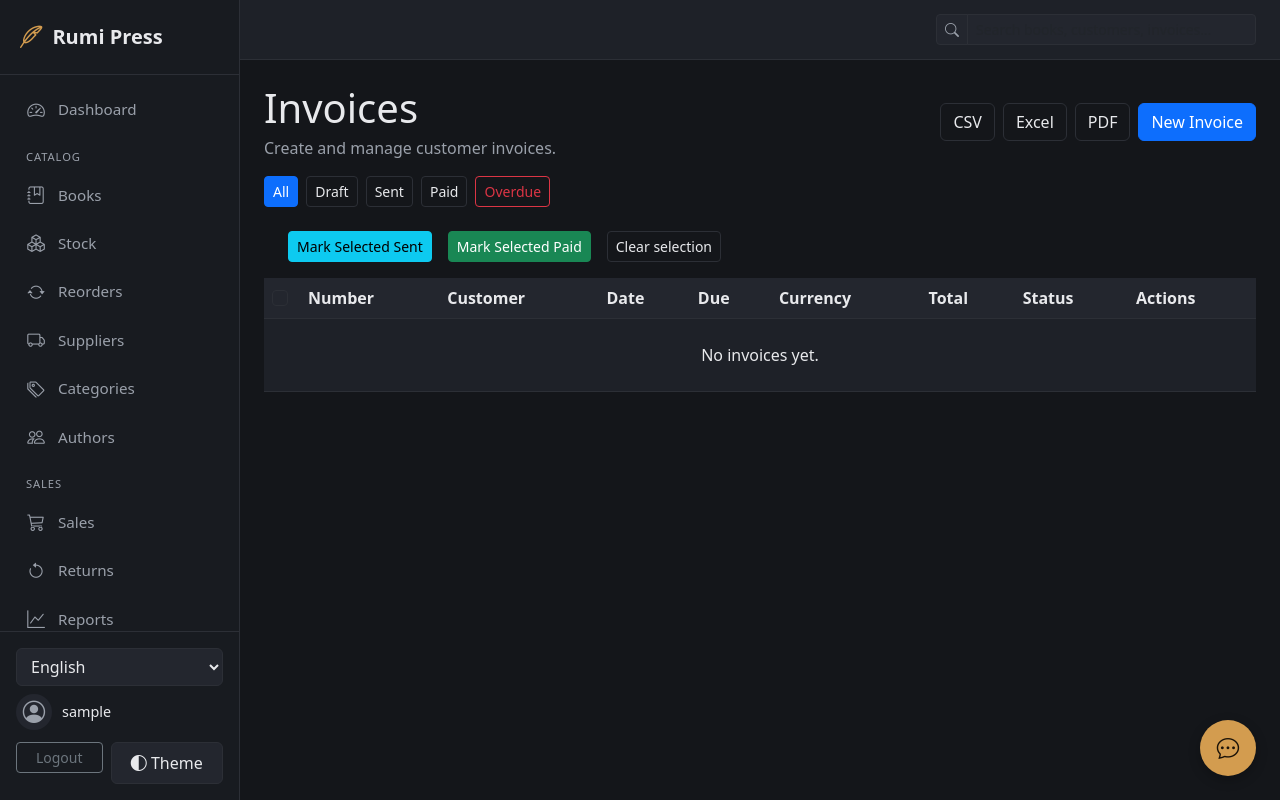
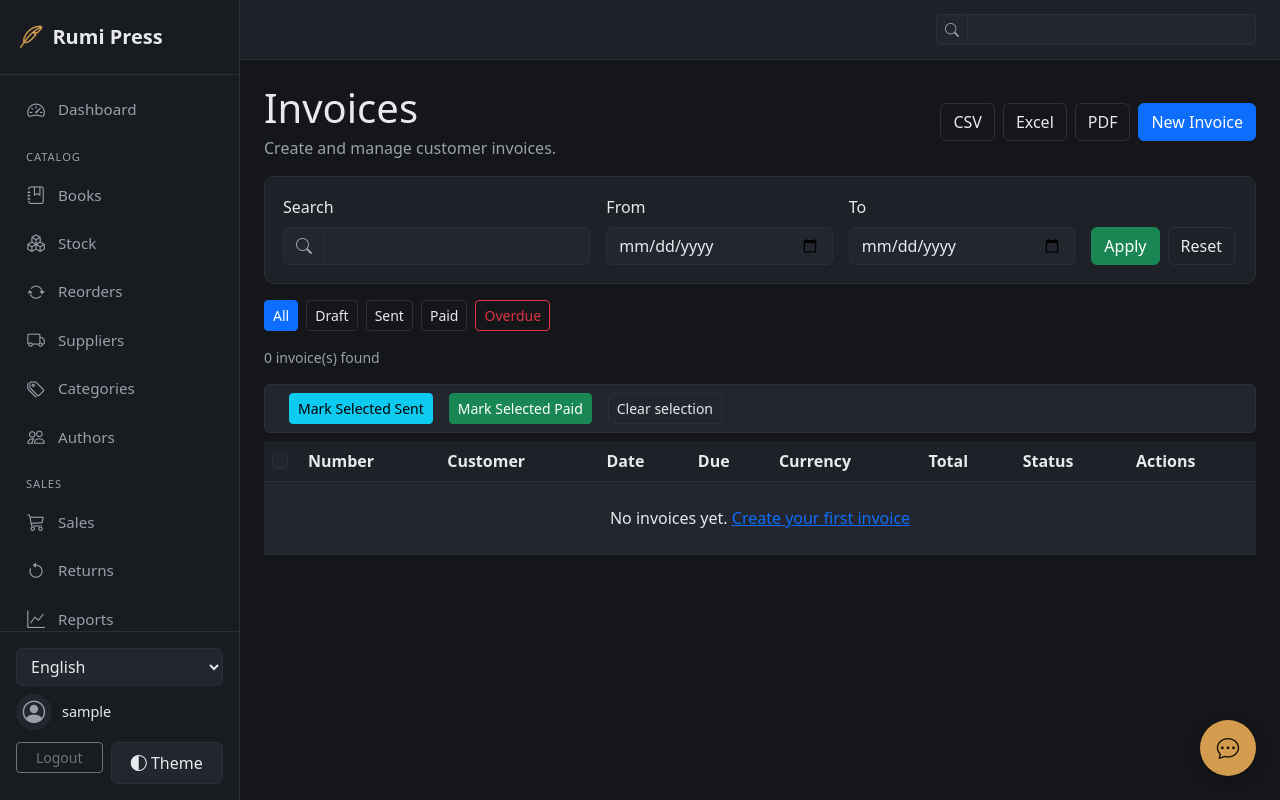
Before and after one commit to dramedev/books, a Django app: page /invoices/ in a window 1280 px wide. Run offline with Django 5.2, Linux system fonts and the light colour scheme; the visitor is signed in with stand-in values (Sample User, id 1); data that the repository does not hold is empty.

Commit message:
Improve invoice list UX and fix bulk-bar/table markup bugs
Add search (invoice number/customer/email) and date-range filtering,
result count, and removable active-filter chips, matching the book
list. Status filter links and pagination now preserve other query
params instead of dropping them. Icon-only View/PDF/Delete buttons
free up row width on mobile. Also fixes a duplicate `style` attribute
on the bulk-action bar and missing thead/tbody, same as the book list
fix, and splits the empty state into "no invoices" vs "no matches".

Co-Authored-By: Claude Sonnet 4.6 <noreply@anthropic.com>

```diff
--- a/books/templates/books/invoice_list.html
+++ b/books/templates/books/invoice_list.html
@@ -18,14 +18,51 @@
 </div>
 </div>
 
+<form class="filter-panel mb-3" method="get">
+{% if selected_status %}<input type="hidden" name="status" value="{{ selected_status }}">{% endif %}
+<div class="row g-3 align-items-end">
+<div class="col-md-4">
+<label class="form-label" for="q">{% translate "Search" %}</label>
+<div class="input-group">
+<span class="input-group-text"><i class="bi bi-search"></i></span>
+<input id="q" name="q" class="form-control" value="{{ filters.q }}" placeholder="{% translate 'Invoice number, customer, email' %}">
+</div>
+</div>
+<div class="col-md-3">
+<label class="form-label" for="start_date">{% translate "From" %}</label>
+<input id="start_date" type="date" name="start_date" class="form-control" value="{{ filters.start_date }}">
+</div>
+<div class="col-md-3">
+<label class="form-label" for="end_date">{% translate "To" %}</label>
+<input id="end_date" type="date" name="end_date" class="form-control" value="{{ filters.end_date }}">
+</div>
+<div class="col-md-auto d-flex gap-2 align-items-end">
+<button class="btn btn-success" type="submit">{% translate "Apply" %}</button>
+<a class="btn btn-outline-light" href="{% url 'invoice_list' %}">{% translate "Reset" %}</a>
+</div>
+</div>
+</form>
+
 <div class="mb-3 d-flex gap-2 flex-wrap align-items-center">
-<a class="btn btn-sm {% if not selected_status %}btn-primary{% else %}btn-outline-light{% endif %}" href="{% url 'invoice_list' %}">{% translate "All" %}</a>
-{% for value, label in status_choices %}
-<a class="btn btn-sm {% if selected_status == value %}btn-primary{% else %}btn-outline-light{% endif %}" href="?status={{ value }}">{{ label }}</a>
+{% for status_link in status_links %}
+<a class="btn btn-sm {% if status_link.active %}btn-primary{% else %}btn-outline-light{% endif %}" href="{{ status_link.url }}">{{ status_link.label }}</a>
 {% endfor %}
-<a class="btn btn-sm {% if selected_status == 'overdue' %}btn-danger{% else %}btn-outline-danger{% endif %}" href="?status=overdue">
+<a class="btn btn-sm {% if overdue_link.active %}btn-danger{% else %}btn-outline-danger{% endif %}" href="{{ overdue_link.url }}">
 {% translate "Overdue" %}{% if overdue_count %} <span class="badge bg-light text-danger ms-1">{{ overdue_count }}</span>{% endif %}
 </a>
+</div>
+
+<div class="d-flex flex-wrap align-items-center justify-content-between gap-2 mb-3">
+<span class="muted-text small">{{ result_count_text }}</span>
+{% if active_filters %}
+<div class="d-flex flex-wrap gap-2">
+{% for active_filter in active_filters %}
+<a class="badge text-decoration-none" style="background:var(--surface-alt); color:var(--text); border:1px solid var(--border);" href="?{{ active_filter.url }}">
+{{ active_filter.label }} <i class="bi bi-x"></i>
+</a>
+{% endfor %}
+</div>
+{% endif %}
 </div>
 
 {% if perms.books.change_invoice %}
@@ -34,7 +71,7 @@
 <input type="hidden" name="next" value="{{ request.get_full_path }}">
 </form>
 
-<div id="invoiceBulkBar" style="display:none;" class="d-flex align-items-center gap-3 mb-2 p-2 rounded" style="background:var(--surface-alt); border:1px solid var(--border);">
+<div id="invoiceBulkBar" style="display:none; background:var(--surface-alt); border:1px solid var(--border);" class="d-flex align-items-center gap-3 mb-2 p-2 rounded">
 <span id="invoiceBulkCount" class="muted-text small"></span>
 <button type="submit" form="invoiceBulkForm" name="action" value="sent" class="btn btn-info btn-sm">{% translate "Mark Selected Sent" %}</button>
 <button type="submit" form="invoiceBulkForm" name="action" value="paid" class="btn btn-success btn-sm">{% translate "Mark Selected Paid" %}</button>
@@ -44,6 +81,7 @@
 
 <div class="table-responsive">
 <table class="table table-striped align-middle">
+<thead>
 <tr>
 {% if perms.books.change_invoice %}
 <th style="width:36px;">
@@ -59,7 +97,8 @@
 <th>{% translate "Status" %}</th>
 <th>{% translate "Actions" %}</th>
 </tr>
-
+</thead>
+<tbody>
 {% for invoice in invoices %}
 <tr {% if invoice.is_overdue %}class="table-danger"{% endif %}>
 {% if perms.books.change_invoice %}
@@ -81,8 +120,12 @@
 <td>{{ invoice.grand_total }}</td>
 <td><span class="badge {{ invoice.status_badge_class }}">{{ invoice.get_status_display }}</span></td>
 <td class="d-flex gap-2 flex-wrap">
-<a class="btn btn-outline-light btn-sm" href="{% url 'invoice_detail' invoice.id %}">{% translate "View" %}</a>
-<a class="btn btn-outline-light btn-sm" href="{% url 'invoice_pdf' invoice.id %}">{% translate "PDF" %}</a>
+<a class="btn btn-outline-light btn-sm" href="{% url 'invoice_detail' invoice.id %}" title="{% translate 'View' %}" aria-label="{% translate 'View' %}">
+<i class="bi bi-eye"></i>
+</a>
+<a class="btn btn-outline-light btn-sm" href="{% url 'invoice_pdf' invoice.id %}" title="{% translate 'PDF' %}" aria-label="{% translate 'PDF' %}">
+<i class="bi bi-file-earmark-pdf"></i>
+</a>
 {% if perms.books.change_invoice %}
 {% if invoice.status == "draft" %}
 <form method="post" action="{% url 'invoice_update_status' invoice.id 'sent' %}" class="d-inline">
@@ -97,21 +140,31 @@
 {% endif %}
 {% endif %}
 {% if perms.books.delete_invoice %}
-<a class="btn btn-danger btn-sm" href="{% url 'invoice_delete' invoice.id %}">{% translate "Delete" %}</a>
+<a class="btn btn-danger btn-sm" href="{% url 'invoice_delete' invoice.id %}" title="{% translate 'Delete' %}" aria-label="{% translate 'Delete' %}">
+<i class="bi bi-trash"></i>
+</a>
 {% endif %}
 </td>
 </tr>
 {% empty %}
-<tr><td colspan="{% if perms.books.change_invoice %}9{% else %}8{% endif %}" class="text-center muted-text py-4">{% translate "No invoices yet." %}</td></tr>
+<tr>
+<td colspan="{% if perms.books.change_invoice %}9{% else %}8{% endif %}" class="text-center muted-text py-4">
+{% if has_any_invoices %}
+{% translate "No invoices match the current filters." %}
+{% else %}
+{% translate "No invoices yet." %}
+{% if perms.books.add_invoice %}
+<a href="{% url 'invoice_create' %}">{% translate "Create your first invoice" %}</a>
+{% endif %}
+{% endif %}
+</td>
+</tr>
 {% endfor %}
+</tbody>
 </table>
 </div>
 
-{% if selected_status %}
-{% include "books/_pagination.html" with extra_qs="status="|add:selected_status %}
-{% else %}
-{% include "books/_pagination.html" %}
-{% endif %}
+{% include "books/_pagination.html" with extra_qs=query_string %}
 
 <script>
 (function(){
--- a/books/views.py
+++ b/books/views.py
@@ -2502,7 +2502,50 @@ def _invoice_filters(request):
     elif status in dict(Invoice.STATUS_CHOICES):
         invoices = invoices.filter(status=status)
 
+    search = request.GET.get("q", "").strip()
+    if search:
+        invoices = invoices.filter(
+            Q(invoice_number__icontains=search)
+            | Q(customer_name__icontains=search)
+            | Q(customer_email__icontains=search)
+        )
+
+    start_date = request.GET.get("start_date", "").strip()
+    if start_date:
+        invoices = invoices.filter(invoice_date__gte=start_date)
+
+    end_date = request.GET.get("end_date", "").strip()
+    if end_date:
+        invoices = invoices.filter(invoice_date__lte=end_date)
+
     return invoices
+
+
+def _active_invoice_filters(request, query_params):
+    def remove(*keys):
+        params = query_params.copy()
+        for key in keys:
+            params.pop(key, None)
+        return params.urlencode()
+
+    filters = []
+
+    search = request.GET.get("q", "").strip()
+    if search:
+        filters.append({"label": gettext('Search: "%(q)s"') % {"q": search}, "url": remove("q")})
+
+    start_date = request.GET.get("start_date", "").strip()
+    end_date = request.GET.get("end_date", "").strip()
+    if start_date or end_date:
+        filters.append({
+            "label": gettext("Date: %(start)s – %(end)s") % {
+                "start": start_date or gettext("any"),
+                "end": end_date or gettext("any"),
+            },
+            "url": remove("start_date", "end_date"),
+        })
+
+    return filters
 
 
 @login_required
@@ -2525,13 +2568,35 @@ def invoice_list(request):
     paginator = Paginator(invoices, 10)
     page_obj = paginator.get_page(request.GET.get("page"))
 
+    status_base_params = query_params.copy()
+    status_base_params.pop("status", None)
+
+    def status_url(value):
+        params = status_base_params.copy()
+        if value:
+            params["status"] = value
+        return "?" + params.urlencode()
+
+    status_links = [
+        {"value": "", "label": gettext("All"), "url": status_url(""), "active": not status}
+    ] + [
+        {"value": value, "label": label, "url": status_url(value), "active": status == value}
+        for value, label in Invoice.STATUS_CHOICES
+    ]
+    overdue_link = {"url": status_url("overdue"), "active": status == "overdue"}
+
     return render(request, "books/invoice_list.html", {
         "invoices": page_obj.object_list,
         "page_obj": page_obj,
-        "status_choices": Invoice.STATUS_CHOICES,
         "selected_status": status,
+        "status_links": status_links,
+        "overdue_link": overdue_link,
         "overdue_count": overdue_count,
         "query_string": query_string,
+        "filters": request.GET,
+        "active_filters": _active_invoice_filters(request, query_params),
+        "result_count_text": gettext("%(count)s invoice(s) found") % {"count": paginator.count},
+        "has_any_invoices": Invoice.objects.filter(owner=request.user).exists(),
     })
 
 
```
Also changed, not shown: scripts/gen_locale.py (+14 -2 lines), locale/ar/LC_MESSAGES/django.po, locale/fr/LC_MESSAGES/django.po, 2 other files.
